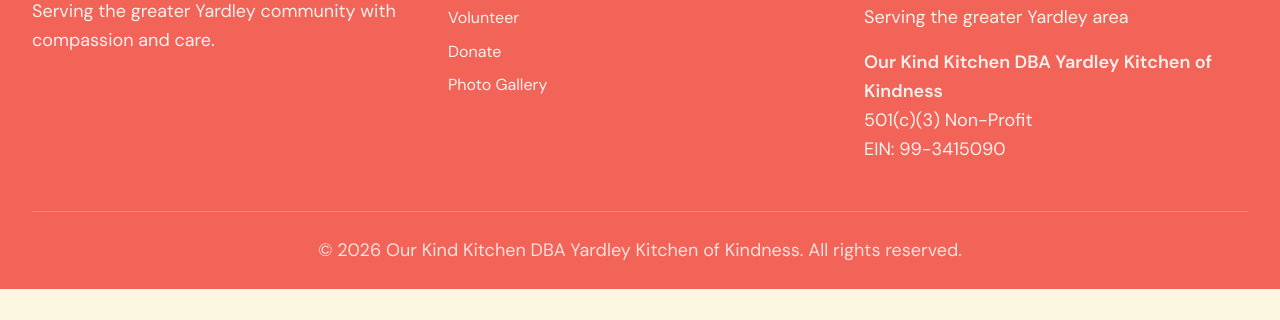
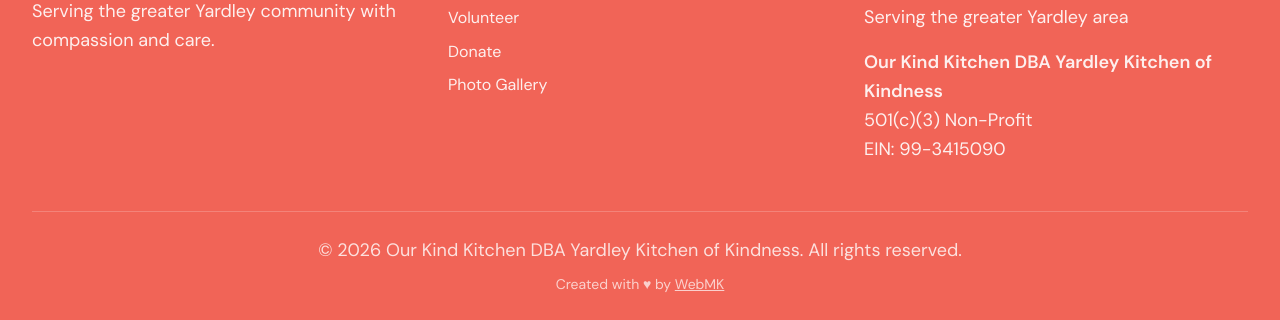
Before and after one commit to web-mk/yardley-kindness-kitchen, a website: page index.html in a window 1280 px wide. Shown: the part 3496-3816 px from the top of the page. Before the commit the page ends 3785 px from the top, so only its background shows below. Drawn offline with Linux system fonts and the light colour scheme.

Commit message:
Add footer

```diff
--- a/components/footer.html
+++ b/components/footer.html
@@ -25,6 +25,7 @@
     </div>
     <div style="border-top: 1px solid rgba(255, 255, 255, 0.2); padding-top: 1.5rem; text-align: center;">
       <p style="opacity: 0.8; margin: 0;">&copy; 2026 Our Kind Kitchen DBA Yardley Kitchen of Kindness. All rights reserved.</p>
+      <p style="opacity: 0.7; margin: 0.5rem 0 0; font-size: 0.875rem;">Created with &hearts; by <a href="https://webmk.co" target="_blank" rel="noopener" style="color: var(--color-white); text-decoration: underline;">WebMK</a></p>
     </div>
   </div>
 </footer>
```
